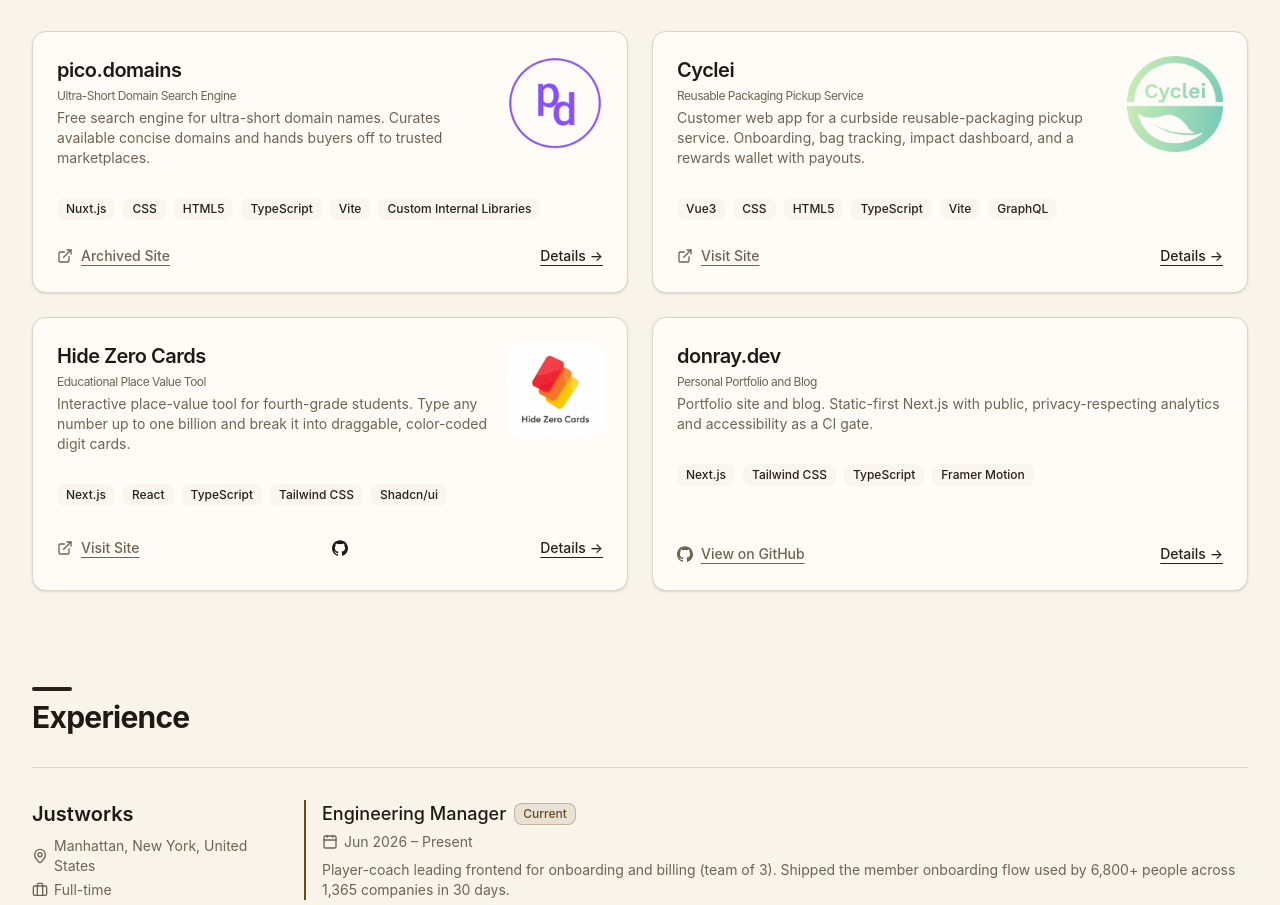
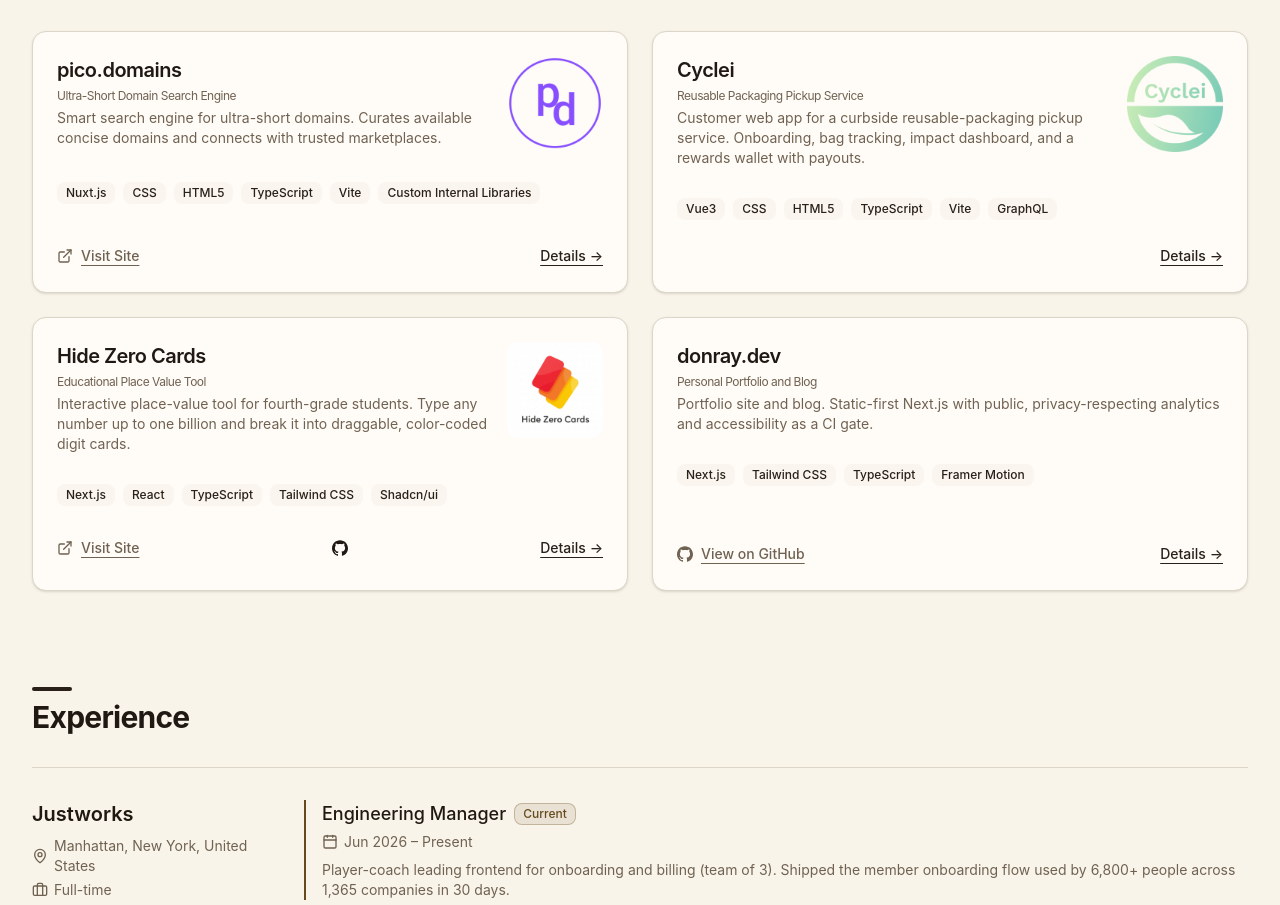
Before and after one commit to wdonray/donray.dev, a Next.js app: page / in a window 1280 px wide. Shown: the part 1514-2419 px from the top of the page. Built offline with nearby package versions, Linux system fonts and the light colour scheme.

Commit message:
fix: remove dead Cyclei URL from homepage card

```diff
--- a/src/components/projects.tsx
+++ b/src/components/projects.tsx
@@ -25,8 +25,6 @@ export interface Project {
   subtitle?: string;
   description: string;
   url?: string;
-  /** Wayback Machine snapshot, used when the live site is gone. */
-  archivedUrl?: string;
   github?: string;
   technologies: string[];
   image?: string;
@@ -44,15 +42,9 @@ export function ProjectCard({
   // Each action is an explicit visible link. No stretched invisible overlay:
   // a full-card link plus inner links creates redundant tab stops and
   // confusing screen-reader output.
-  const primaryUrl = project.url ?? project.archivedUrl ?? project.github;
-  const primaryKind = project.url
-    ? "site"
-    : project.archivedUrl
-      ? "archived"
-      : "github";
-  const hasSecondaryGithub = Boolean(
-    (project.url || project.archivedUrl) && project.github,
-  );
+  const primaryUrl = project.url ?? project.github;
+  const primaryIsSite = Boolean(project.url);
+  const hasSecondaryGithub = Boolean(project.url && project.github);
 
   return (
     <motion.div
@@ -122,15 +114,10 @@ export function ProjectCard({
               rel="noopener noreferrer"
               className="inline-flex items-center gap-2 text-sm font-medium text-muted-foreground group-hover:text-khaki transition-colors underline underline-offset-4 hover:opacity-80"
             >
-              {primaryKind === "site" ? (
+              {primaryIsSite ? (
                 <>
                   <ExternalLink className="size-4" aria-hidden="true" />
                   Visit Site
-                </>
-              ) : primaryKind === "archived" ? (
-                <>
-                  <ExternalLink className="size-4" aria-hidden="true" />
-                  Archived Site
                 </>
               ) : (
                 <>
@@ -190,9 +177,8 @@ export default function Projects() {
       title: "pico.domains",
       subtitle: "Ultra-Short Domain Search Engine",
       description:
-        "Free search engine for ultra-short domain names. Curates available concise domains and hands buyers off to trusted marketplaces.",
-      archivedUrl:
-        "https://web.archive.org/web/20250224032816/https://www.pico.domains/",
+        "Smart search engine for ultra-short domains. Curates available concise domains and connects with trusted marketplaces.",
+      url: "https://www.pico.domains/",
       technologies: [
         "Nuxt.js",
         "CSS",
@@ -210,7 +196,6 @@ export default function Projects() {
       subtitle: "Reusable Packaging Pickup Service",
       description:
         "Customer web app for a curbside reusable-packaging pickup service. Onboarding, bag tracking, impact dashboard, and a rewards wallet with payouts.",
-      url: "https://app.cyclei.eco/",
       technologies: ["Vue3", "CSS", "HTML5", "TypeScript", "Vite", "GraphQL"],
       image: "/cyclei.png",
       imageAlt: "Screenshot of Cyclei application",
```
